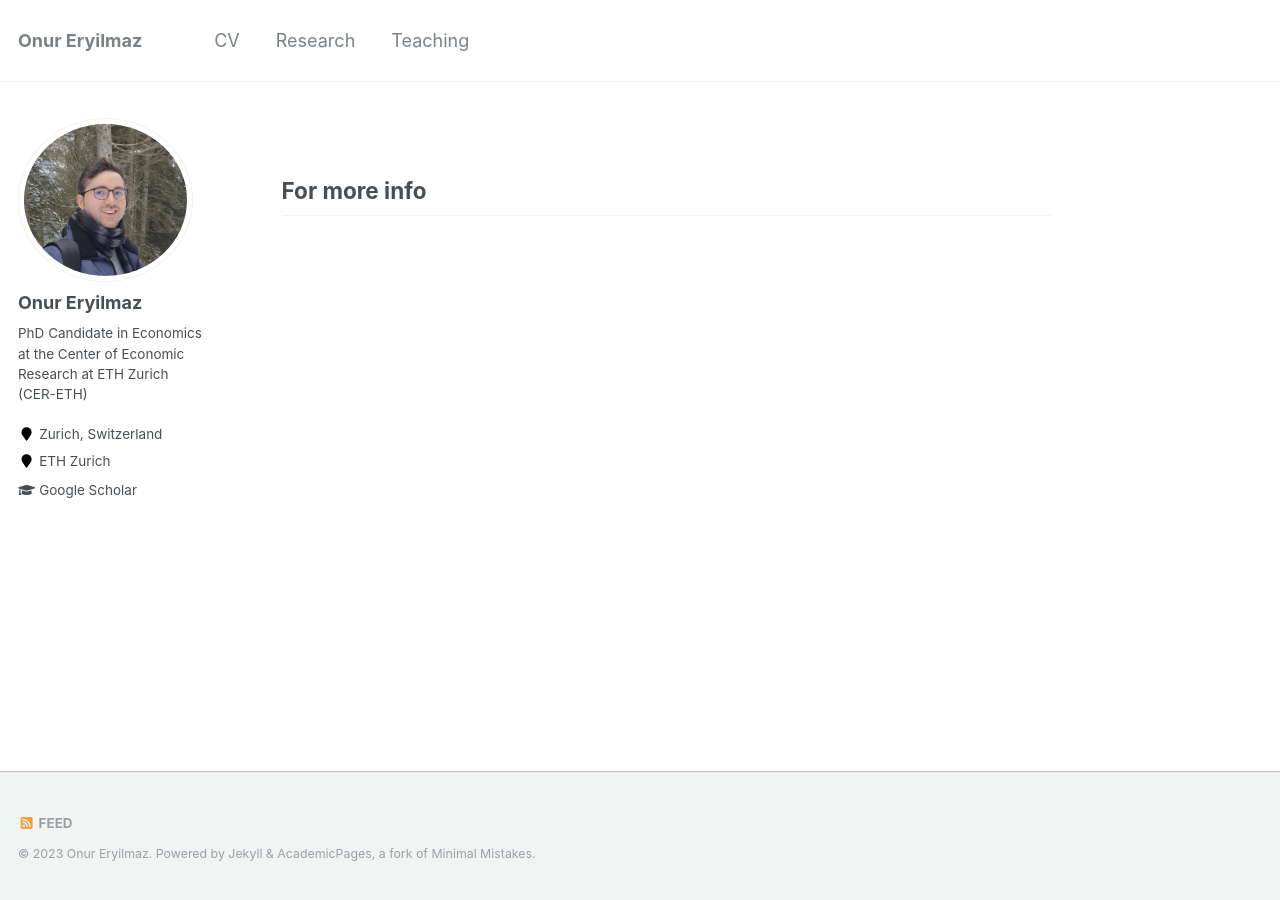
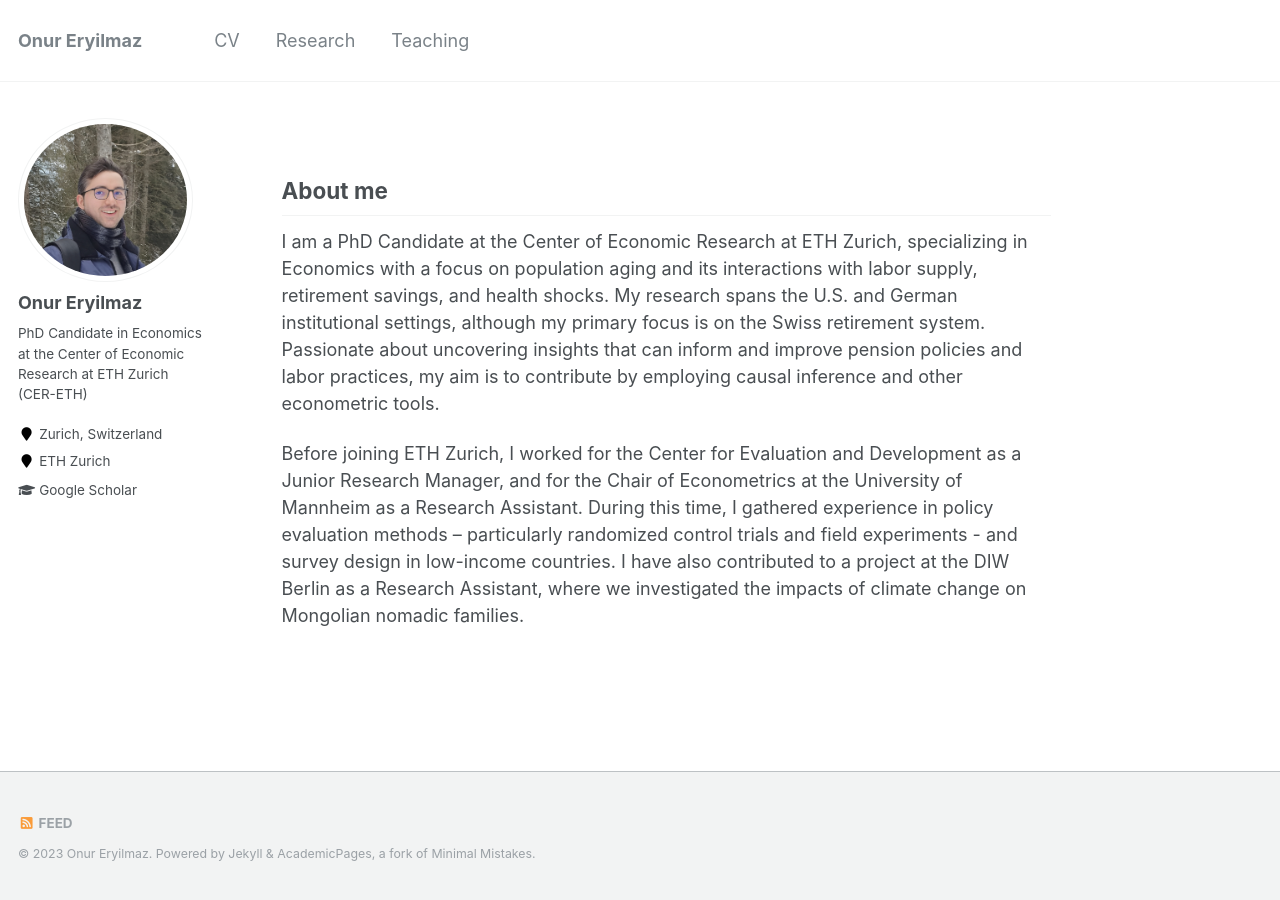
Before and after one commit to oeryilmaz/oeryilmaz.github.io, a Jekyll site: the page built from _pages/about.md, in a window 1280 px wide. Built offline with Jekyll 4.4.1, drawn with Linux system fonts in a browser that asks for light colours.

Commit message:
Update about.md

```diff
--- a/_pages/about.md
+++ b/_pages/about.md
@@ -8,5 +8,9 @@ redirect_from:
   - /about.html
 ---
 
-For more info
+About me
 ------
+
+I am a PhD Candidate at the Center of Economic Research at ETH Zurich, specializing in Economics with a focus on population aging and its interactions with labor supply, retirement savings, and health shocks. My research spans the U.S. and German institutional settings, although my primary focus is on the Swiss retirement system. Passionate about uncovering insights that can inform and improve pension policies and labor practices, my aim is to contribute by employing causal inference and other econometric tools.
+
+Before joining ETH Zurich, I worked for the Center for Evaluation and Development as a Junior Research Manager, and for the Chair of Econometrics at the University of Mannheim as a Research Assistant. During this time, I gathered experience in policy evaluation methods – particularly randomized control trials and field experiments - and survey design in low-income countries. I have also contributed to a project at the DIW Berlin as a Research Assistant, where we investigated the impacts of climate change on Mongolian nomadic families.
```
